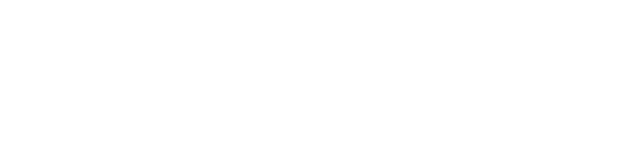
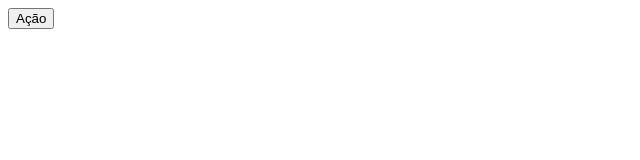
Before and after one commit to DevEderNO/meu-projeto, a plain HTML site: page index.html in a window 1280 px wide. Shown: the whole page, without its empty margins (0-640 px from the left). Drawn offline with Linux system fonts and the light colour scheme.

Commit message:
criado botão

```diff
--- a/index.html
+++ b/index.html
@@ -6,6 +6,8 @@
   <title>Document</title>
 </head>
 <body>
-
+  <main>
+    <button type="button">Ação</button>
+  </main>
 </body>
 </html>
```
